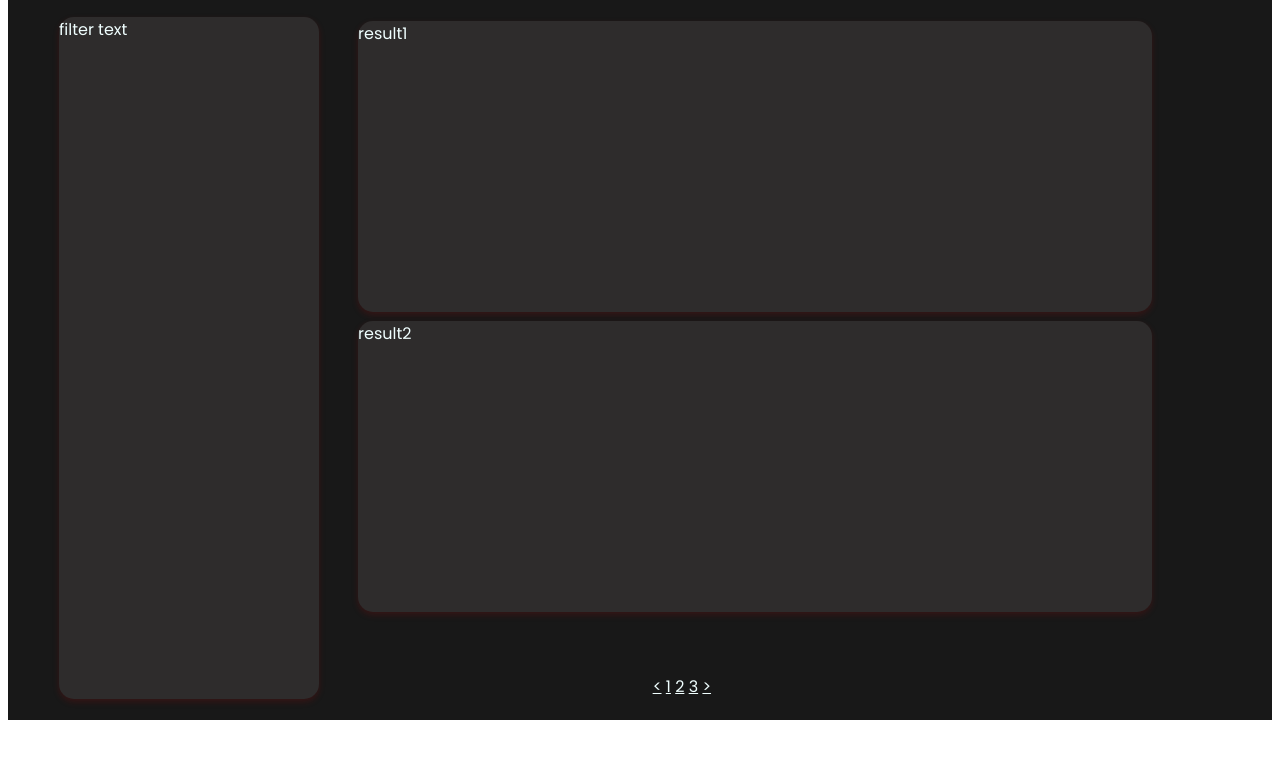
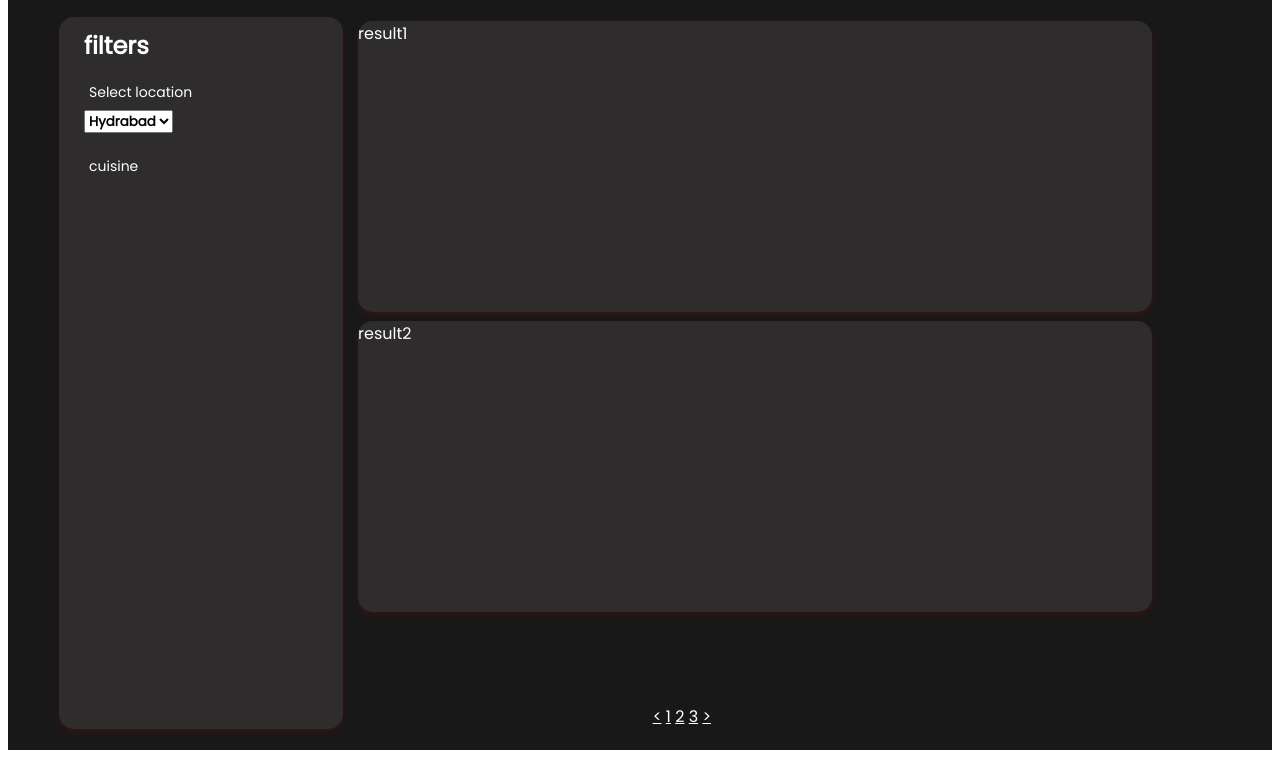
Before and after one commit to likhithteja/likhithteja, a plain HTML site: page index.html in a window 1280 px wide. Shown: the part 168-926 px from the top of the page. Before the commit the page ends 896 px from the top, so only its background shows below. Drawn offline with Linux system fonts and the light colour scheme.

Commit message:
10th push

```diff
--- a/index.css
+++ b/index.css
@@ -1,6 +1,6 @@
 * {
- font-family: Poppins;
- color: azure;
+    font-family: Poppins;
+    color: white;
 }
 
 header {
@@ -20,9 +20,8 @@ main {
     position: absolute;
     top: 12px;
     left: 81px;
+}
 
-
-}
 .logoText {
     color: #ce0505;
     font-size: 33px;
@@ -43,9 +42,9 @@ main {
 }
 
 .creatAcc {
-     color: black;
+    color: black;
     text-decoration: none;
-    border:1px solid black;
+    border: 1px solid black;
     padding: 10px 10px;
     border-radius: 5px;
     margin-left: 10px;
@@ -64,9 +63,10 @@ section {
 }
 
 aside {
+    padding: 15px 25px;
     height: 682px;
-    width: 260px;
-    border-radius:15px;
+    width: 234px;
+    border-radius: 15px;
     background-color: rgb(46, 44, 44);
     box-shadow: 0 3px 6px 0 rgba(145, 11, 11, 0.24);
 }
@@ -86,7 +86,7 @@ aside {
     height: 291px;
     width: 794px;
     background-color: rgb(46, 44, 44);
-    border-radius:15px;
+    border-radius: 15px;
     box-shadow: 0 3px 6px 0 rgba(145, 11, 11, 0.24);
     position: absolute;
     top: 400px;
@@ -98,3 +98,20 @@ aside {
     bottom: 21px;
     left: 51%;
 }
+
+select, option{
+    color: black;
+    font-weight: bold;
+    width: 208;
+    height: 35;
+}
+
+.filters {
+    font: normal normal 600 24px/27px Poppins;
+}
+
+.F-heading{
+    margin-top: 18px;
+    padding: 5px;
+    font: normal normal normal 14px/21px Poppins;
+}
--- a/index.html
+++ b/index.html
@@ -1,5 +1,6 @@
 <!DOCTYPE html>
 <html lang="en">
+
 <head>
     <meta charset="UTF-8">
     <meta http-equiv="X-UA-Compatible" content="IE=edge">
@@ -8,6 +9,7 @@
     <meta name="viewport" content="width=device-width, initial-scale=1.0">
     <title>Assignment by Tejag</title>
 </head>
+
 <body></body>
 <header>
     <span class="logoBg">
@@ -24,7 +26,14 @@
             Breakfast Places In Mumbai
         </div>
         <aside>
-                    filter text
+            <div class="filters">filters </div>
+            <div class="F-heading">Select location</div>
+            <select class="select">
+                <option>Hydrabad</option>
+                <option>Delhi</option>
+                <option>Mumbai</option>
+            </select>
+            <div class="F-heading">cuisine</div>
         </aside>
         <article class="item1">
             result1
@@ -42,4 +51,5 @@
     </section>
 </main>
 </body>
+
 </html>
```
Lines whose indentation alone changed are shown as unchanged.
